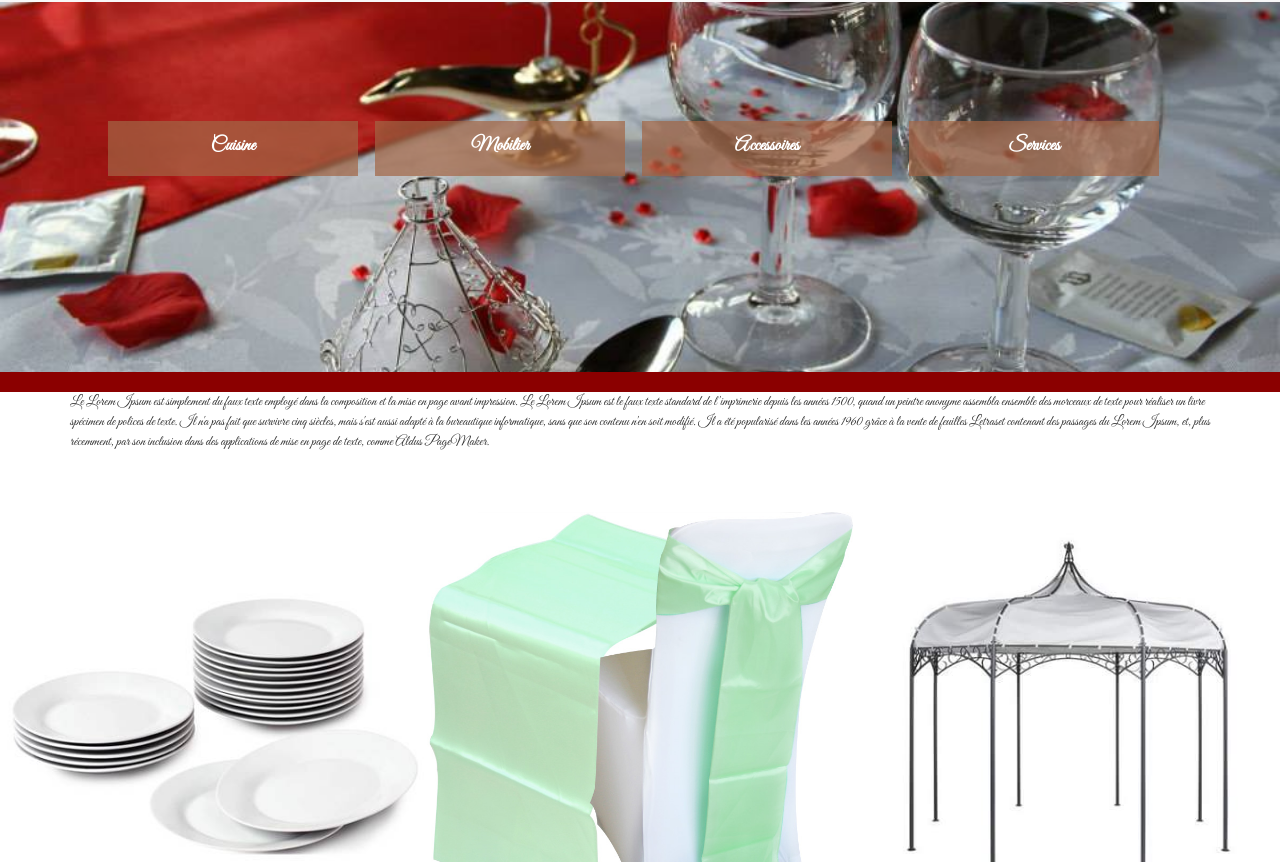
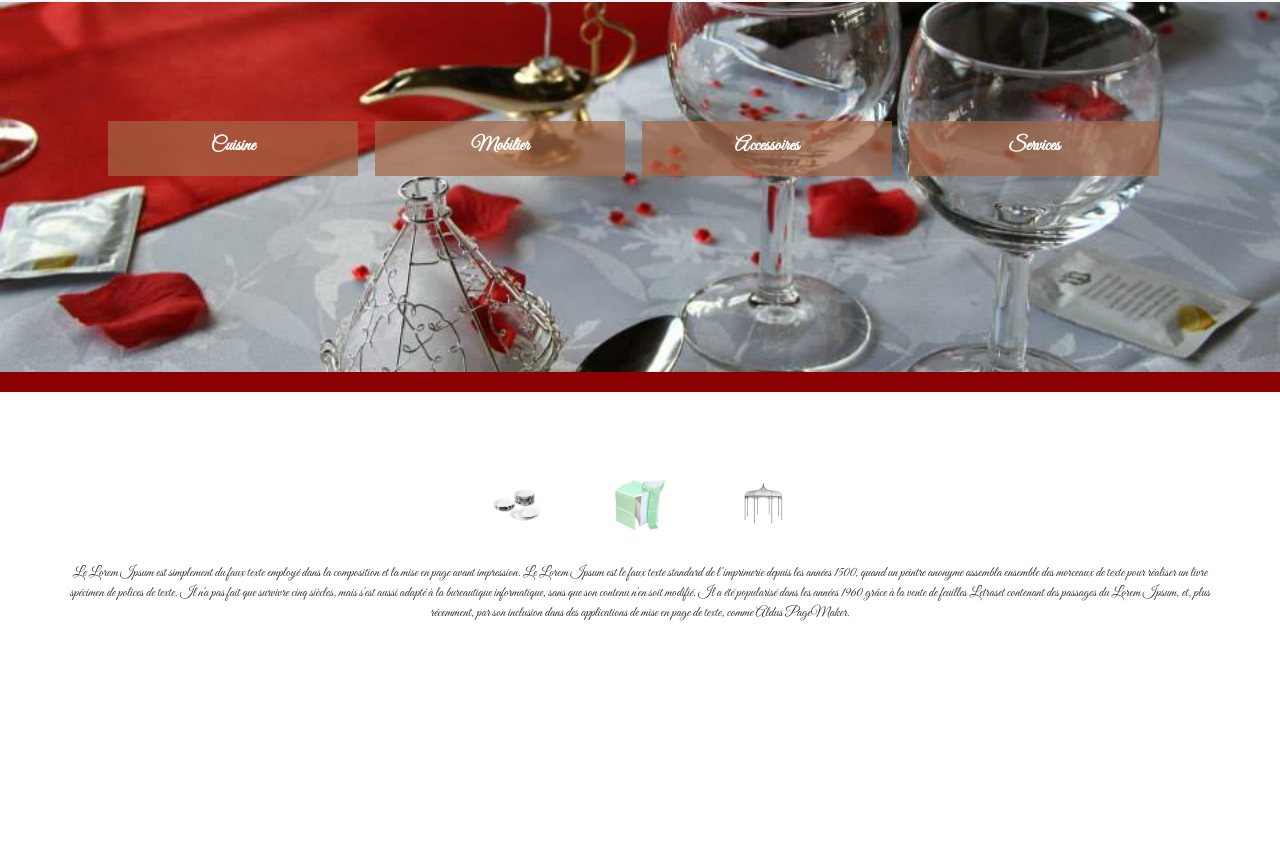
Before and after one commit to Juliette3529/fedala.2, a plain HTML site: page location.html in a window 1280 px wide. Shown: the part 78-940 px from the top of the page. After the commit the page ends 870 px from the top, so only its background shows below. Drawn offline with nearby package versions, Linux system fonts and the light colour scheme.

Commit message:
petite image en background

```diff
--- a/location.html
+++ b/location.html
@@ -106,16 +106,12 @@
 	<section class="space space-pink fullwidth color-white"></section>
 
 	<section class="content">
-	<div class="container">
+	<div class="container text-center block_texte">
 
 			<p>Le Lorem Ipsum est simplement du faux texte employé dans la composition et la mise en page avant impression. Le Lorem Ipsum est le faux texte standard de l'imprimerie depuis les années 1500, quand un peintre anonyme assembla ensemble des morceaux de texte pour réaliser un livre spécimen de polices de texte. Il n'a pas fait que survivre cinq siècles, mais s'est aussi adapté à la bureautique informatique, sans que son contenu n'en soit modifié. Il a été popularisé dans les années 1960 grâce à la vente de feuilles Letraset contenant des passages du Lorem Ipsum, et, plus récemment, par son inclusion dans des applications de mise en page de texte, comme Aldus PageMaker.</p>
 
 		</div>
-	<div class="col-md-12 nopadding">
-            <div class="col-md-4 img deux"></div>
-		    <div class="col-md-4 img trois"></div>
-		    <div class="col-md-4 img quatre"></div>
-		</div>
+
 
 	</section>
 
--- a/stylelocation.css
+++ b/stylelocation.css
@@ -71,6 +71,10 @@ border-radius: 0;
 
 .content {
   height: 400px;
+    background-image:url(img/16.jpg) , url(img/19.jpg) , url(img/17.jpg);
+    background-position: 40% 25%, 50% 25%, 60% 25%;
+    background-size: 50px 50px ;
+    background-repeat: no-repeat;
 }
 
 header {
@@ -93,23 +97,6 @@ header {
   justify-content: center;
   align-items: center;
 }
-.nopadding{
-    padding:0px;
+.block_texte p{
+    padding-top:15%;
 }
-.img{
-    margin-top:50px;
-    height:350px;
-    padding:0px;
-}
-.deux{
-    background-image:url(img/16.jpg);
-    background-size:cover;
-}
-.trois{
-    background-image:url(img/19.jpg);
-    background-size:cover;
-}
-.quatre{
-    background-image:url(img/17.jpg);
-    background-size:cover;
-}
```
